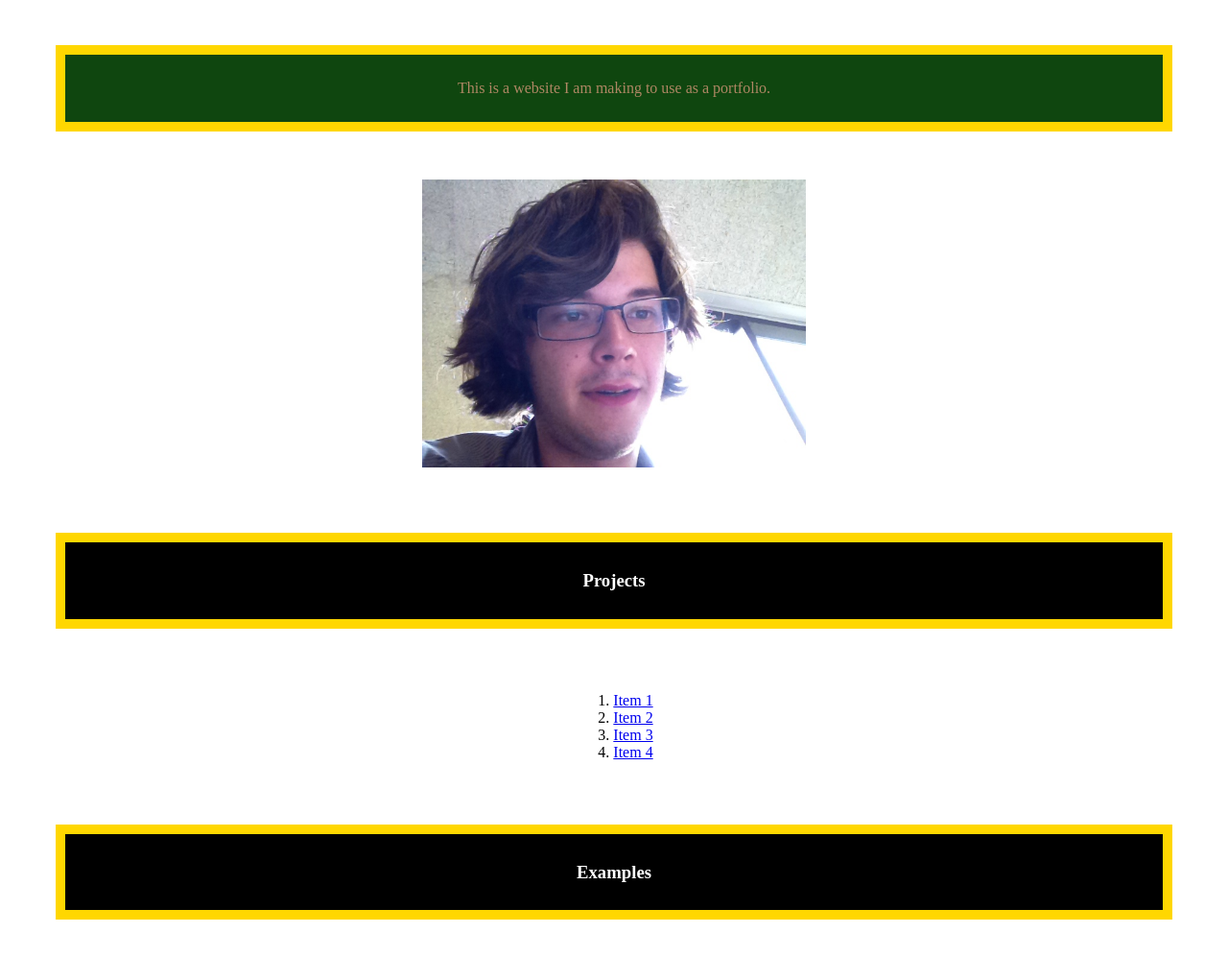
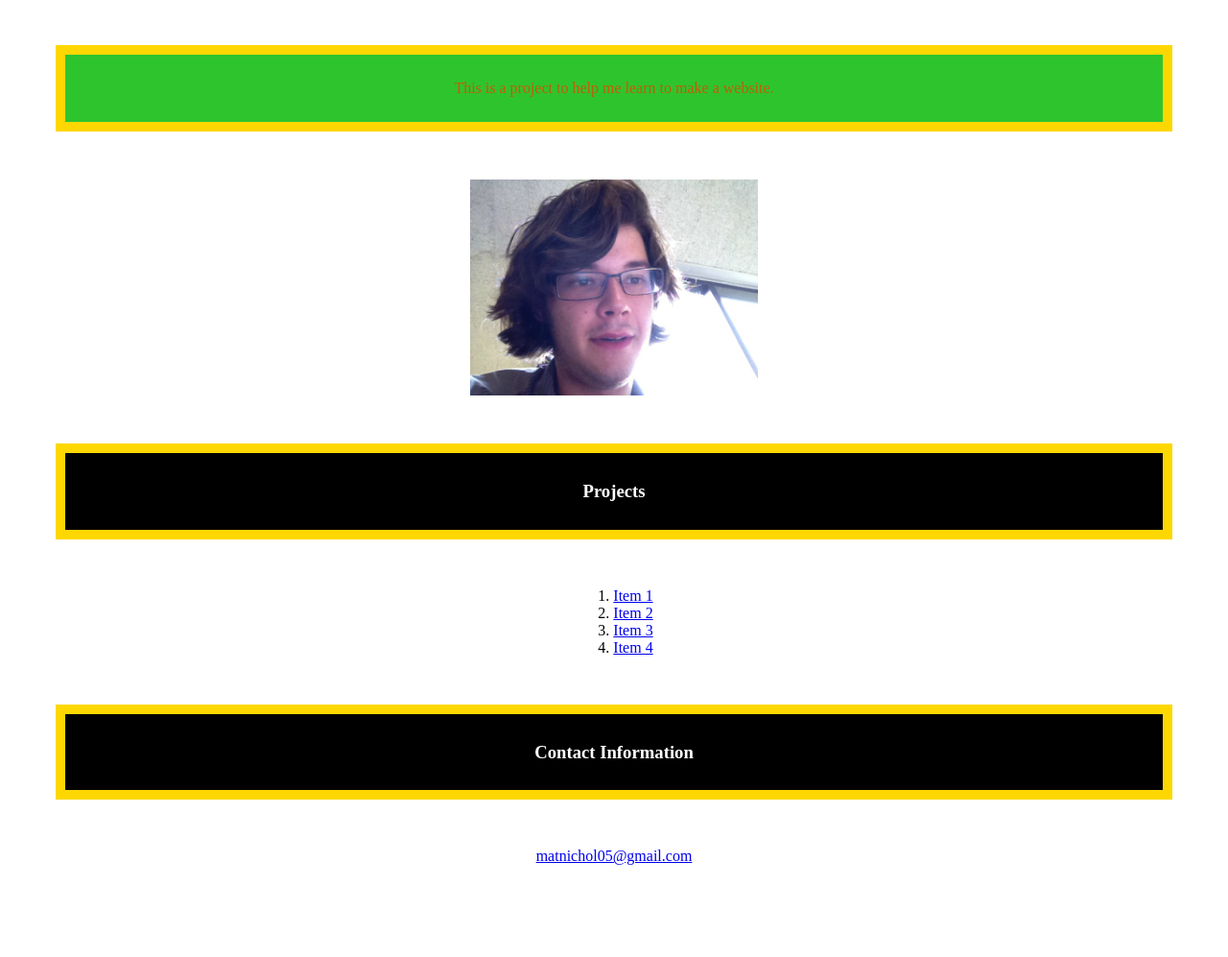
Before and after one commit to mattnichol/website, a plain HTML site: page index.html in a window 1280 px wide. Shown: the part 61-1058 px from the top of the page at 96% size. After the commit the page ends 978 px from the top, so only its background shows below. Drawn offline with Linux system fonts and the light colour scheme.

Commit message:
Convert to flexbox

```diff
--- a/index.html
+++ b/index.html
@@ -11,29 +11,29 @@
 <body>
     <h1>My First Website</h1>
     <div class="summary">
-    <p>This is a website I am making to use as a portfolio.</p>
+        <p>This is a project to help me learn to make a website.</p>
     </div>
 
-    <img class="pics" src="selfie.jpg"
-        alt="Me, when I was younger">
-        <br>
+    <div class="pics">
+        <img src="selfie.jpg" alt="Me, when I was younger" width="300px">
+    </div>
 
     <div class="subheadings">
         <h3>Projects</h3>
     </div>
 
-    <div class="container">
-        <ol class="lists">
-            <li><a href="Example1.html">Item 1</a></li>
-            <li><a href="Example2.html">Item 2</a></li>
-            <li><a href="Example3.html">Item 3</a></li>
-            <li><a href="Example4.html">Item 4</a></li>
-        </ol>
-    </div>
+    <ol class="lists">
+        <li><a href="Example1.html">Item 1</a></li>
+        <li><a href="Example2.html">Item 2</a></li>
+        <li><a href="Example3.html">Item 3</a></li>
+        <li><a href="Example1.html">Item 4</a></li>
+    </ol>
 
     <div class="subheadings">
-        <h3>Examples</h3>
+        <h3>Contact Information</h3>
     </div>
+    <p><a href="matnichol05@gmail.com">matnichol05@gmail.com</a></p>
 
 </body>
+
 </html>
--- a/styles.css
+++ b/styles.css
@@ -1,34 +1,28 @@
+* {
+    align-items: center;
+    justify-content: center;
+
+}
 
 .summary {
-    color: rgb(175, 135, 100);
-    background-color: rgb(15, 70, 15);
+    display: flex;
+    color: rgb(194, 93, 5);
+    background-color: rgb(46, 196, 46);
     margin: 50px;
     border: 10px solid gold;
     padding: 10px;
-    text-align: center;
+}
 
-  }
 .subheadings {
+    display: flex;
     color: white;
     background-color: black;
     margin: 50px;
     border: 10px solid gold;
     padding: 10px;
-    text-align: center;
+}
 
-  }
-.pics {
-    height:auto;
-    width: 400px;
-    display: block;
-    margin-left:  auto;
-    margin-right: auto;
+h1, p, ol, .pics {
+    display: flex;
+    flex-direction: column;
 }
-div.container {
-    text-align: center;
-}
-.lists {
-    display: inline-block;
-    text-align: left;
-}
-h1 {text-align: center;}
```
Also changed, not shown: Example1.html (+3 -1 lines), Example2.html (+1 -2 lines), Example3.html (+1 -2 lines), Example4.html (+1 -2 lines).
